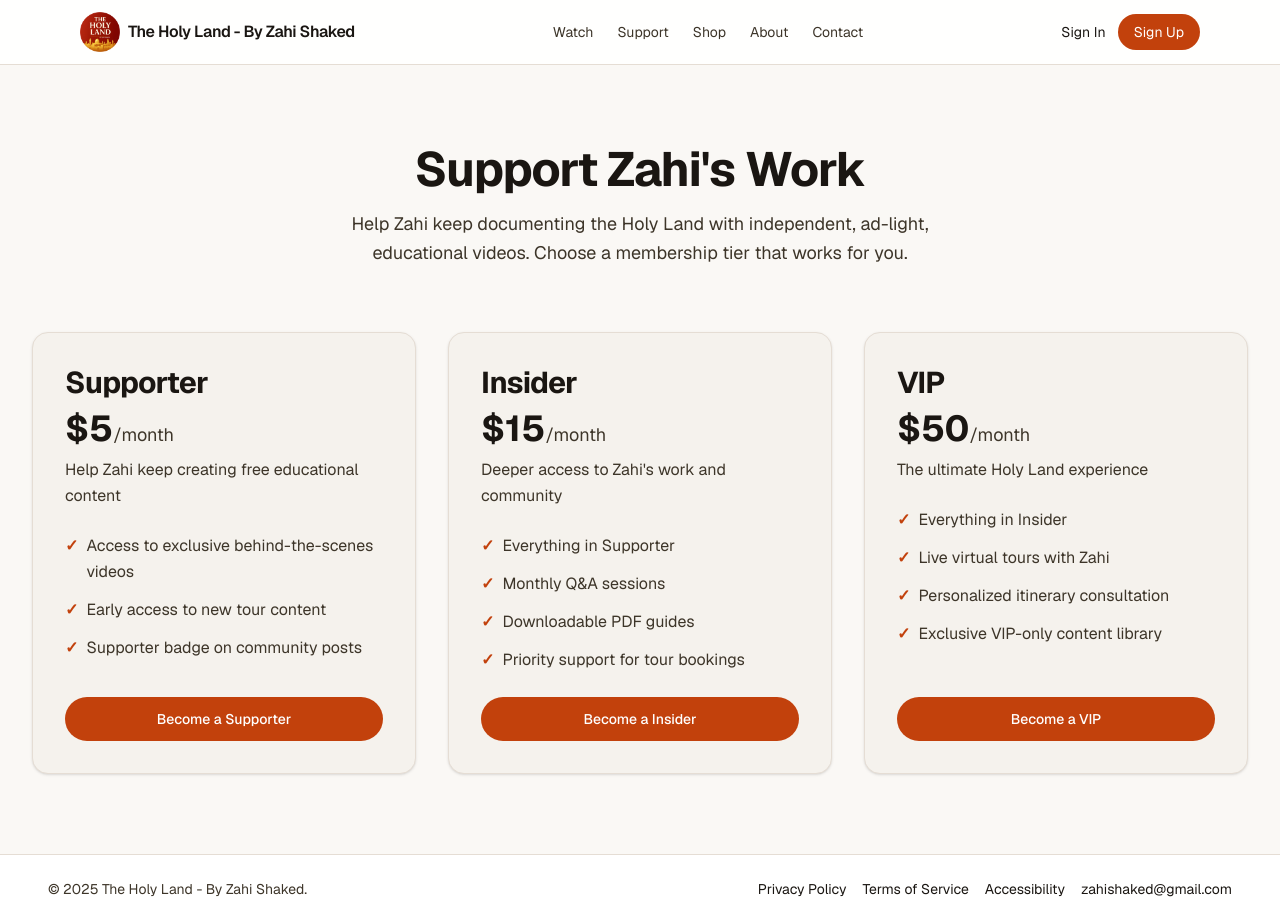
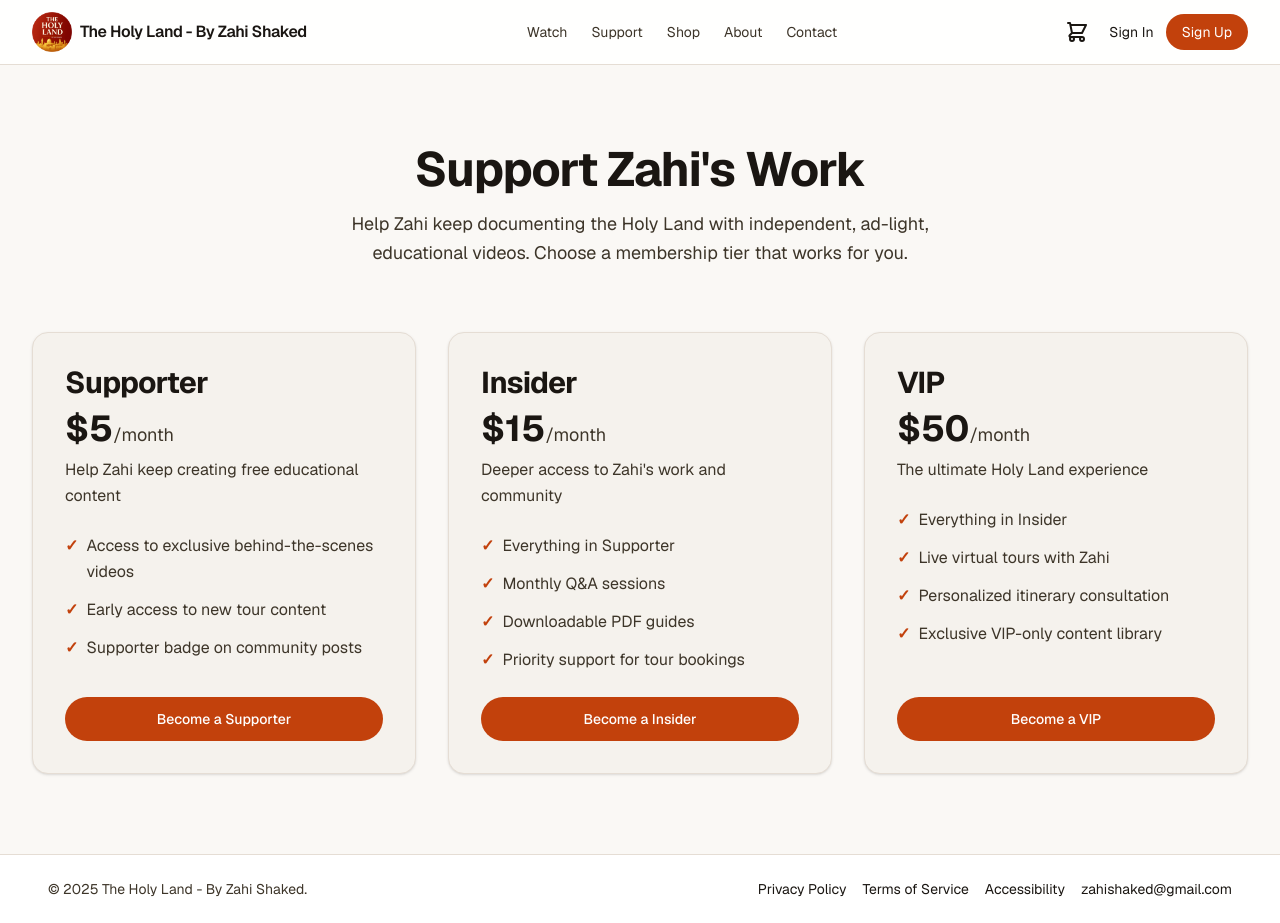
Before and after one commit to Ponzee/zahi-tours, a Next.js app: page /support in a window 1280 px wide. Built offline with nearby package versions, Linux system fonts and the light colour scheme; no server answers.

Commit message:
feat: replace custom header with Header component on support page
- Use shared Header component for consistency
- Adds cart button/icon like other pages
- Removes duplicate header code

```diff
--- a/app/support/page.tsx
+++ b/app/support/page.tsx
@@ -1,11 +1,9 @@
 "use client";
 
 import { useEffect, useState } from "react";
-import Image from "next/image";
-import Link from "next/link";
 import { supabase } from "@/lib/supabaseClient";
 import { useRouter } from "next/navigation";
-import AuthButton from "@/components/AuthButton";
+import Header from "@/components/Header";
 import SiteFooter from "@/components/SiteFooter";
 
 const tiers = [
@@ -49,7 +47,6 @@ const tiers = [
 export default function SupportPage() {
   const [user, setUser] = useState<any>(null);
   const [loading, setLoading] = useState(true);
-  const [mobileMenuOpen, setMobileMenuOpen] = useState(false);
   const router = useRouter();
 
   useEffect(() => {
@@ -94,58 +91,7 @@ export default function SupportPage() {
 
   return (
     <div className="min-h-screen bg-[#faf8f5] text-[#3d3529] flex flex-col">
-      {/* Header */}
-      <header className="border-b border-[#e5ddd4] bg-white/90 backdrop-blur sticky top-0 z-20">
-        <div className="max-w-6xl mx-auto px-4 h-16 flex items-center justify-between gap-4">
-          <Link
-            href="/"
-            className="flex items-center gap-2 flex-shrink-0 hover:opacity-80 transition-opacity cursor-pointer"
-            aria-label="Go to homepage"
-          >
-            <Image
-              src="/icon.png"
-              alt="Zahi Shaked Logo"
-              width={40}
-              height={40}
-              className="rounded-xl pointer-events-none"
-            />
-            <span className="font-semibold tracking-tight text-sm sm:text-base text-[#1a1612] pointer-events-none">
-              The Holy Land - By Zahi Shaked
-            </span>
-          </Link>
-          <nav className="hidden md:flex gap-4 lg:gap-6 text-sm items-center flex-1 justify-center">
-            <Link href="/#tours" className="hover:text-[#c2410c] whitespace-nowrap transition-colors">Watch</Link>
-            <Link href="/support" className="hover:text-[#c2410c] whitespace-nowrap transition-colors">Support</Link>
-            <Link href="/shop" className="hover:text-[#c2410c] whitespace-nowrap transition-colors">Shop</Link>
-            <Link href="/#about" className="hover:text-[#c2410c] whitespace-nowrap transition-colors">About</Link>
-            <Link href="/#contact" className="hover:text-[#c2410c] whitespace-nowrap transition-colors">Contact</Link>
-          </nav>
-          <div className="hidden md:flex items-center gap-3 flex-shrink-0">
-            <AuthButton />
-          </div>
-          <button
-            onClick={() => setMobileMenuOpen(!mobileMenuOpen)}
-            className="md:hidden rounded-lg px-3 py-2 text-sm font-medium text-[#1a1612] hover:bg-[#f5f2ed] transition-colors"
-            aria-label="Toggle menu"
-          >
-            Menu
-          </button>
-        </div>
-        {mobileMenuOpen && (
-          <div className="md:hidden border-t border-[#e5ddd4] bg-white">
-            <nav className="max-w-6xl mx-auto px-4 py-4 flex flex-col gap-3">
-              <Link href="/#tours" className="py-2 text-sm font-medium text-[#1a1612] hover:text-[#c2410c] transition-colors" onClick={() => setMobileMenuOpen(false)}>Watch</Link>
-              <Link href="/support" className="py-2 text-sm font-medium text-[#1a1612] hover:text-[#c2410c] transition-colors" onClick={() => setMobileMenuOpen(false)}>Support</Link>
-              <Link href="/shop" className="py-2 text-sm font-medium text-[#1a1612] hover:text-[#c2410c] transition-colors" onClick={() => setMobileMenuOpen(false)}>Shop</Link>
-              <Link href="/#about" className="py-2 text-sm font-medium text-[#1a1612] hover:text-[#c2410c] transition-colors" onClick={() => setMobileMenuOpen(false)}>About</Link>
-              <Link href="/#contact" className="py-2 text-sm font-medium text-[#1a1612] hover:text-[#c2410c] transition-colors" onClick={() => setMobileMenuOpen(false)}>Contact</Link>
-              <div className="pt-2 border-t border-[#e5ddd4]">
-                <AuthButton />
-              </div>
-            </nav>
-          </div>
-        )}
-      </header>
+      <Header />
 
       {/* Main Content */}
       <main id="main-content" className="flex-1">
```
